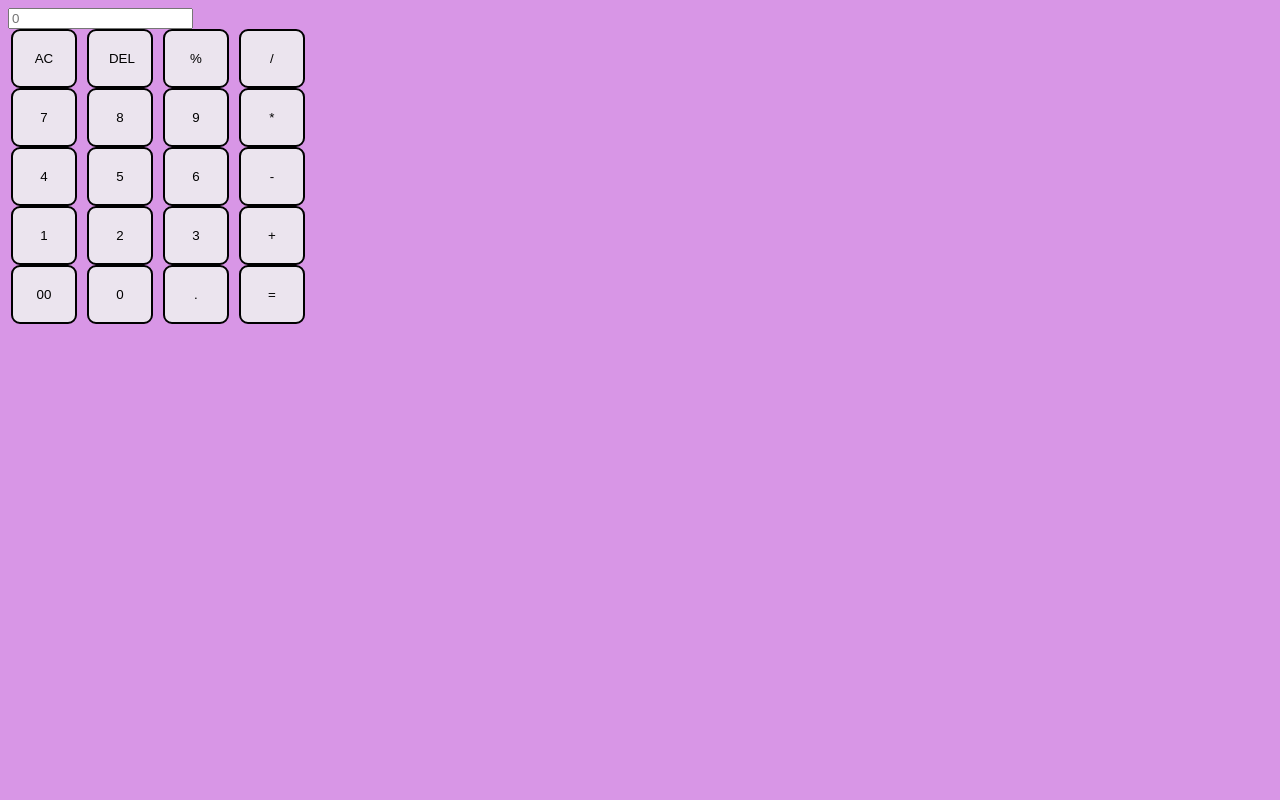
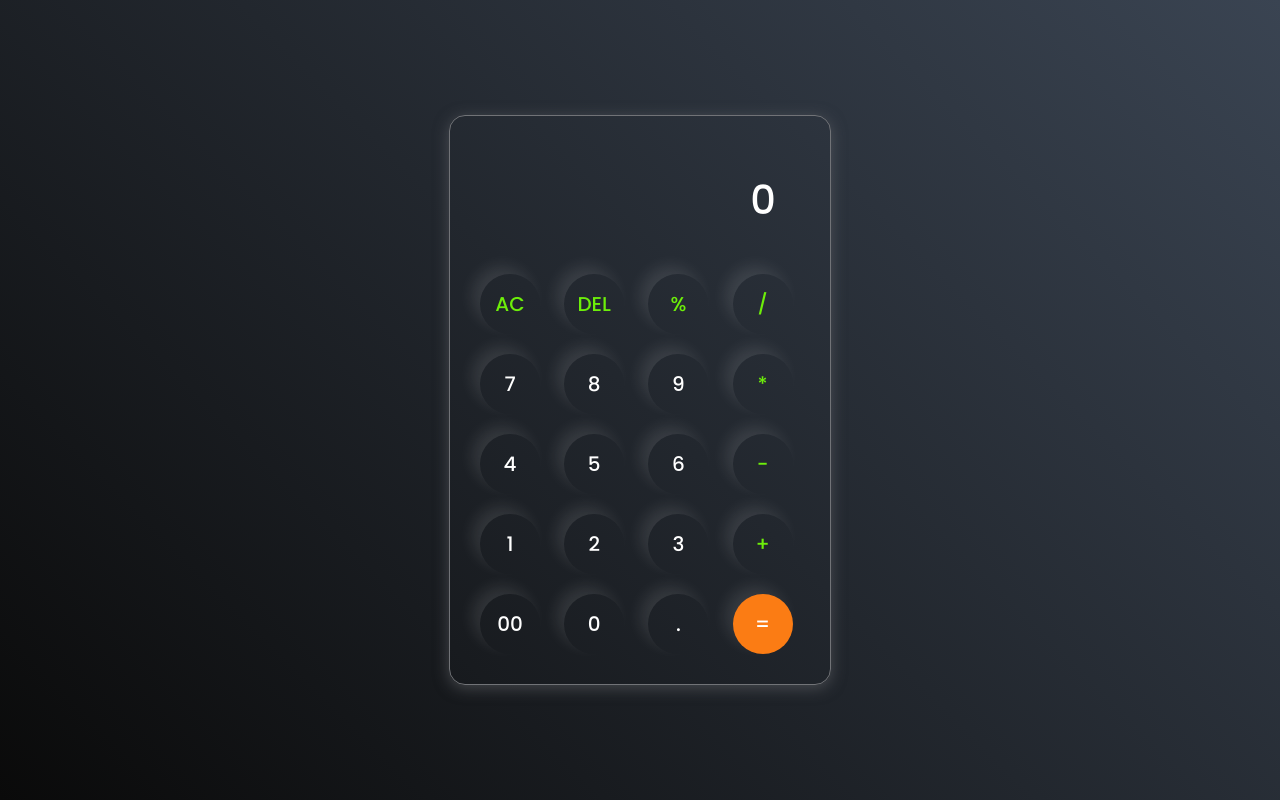
Before and after one commit to Navya-Malik/Calculator, a plain HTML site: page index.html in a window 1280 px wide. Drawn offline with Linux system fonts and the light colour scheme.

Commit message:
Update style.css

```diff
--- a/style.css
+++ b/style.css
@@ -1,30 +1,64 @@
-@import url('https://fonts.googleapis.com/css2?family=Roboto&display=swap');
-html {
-  height: 100%;
-  width: 100%;
-  font-family: 'Roboto', sans-serif;
-  background-color: #d896e6
+@import url('https://fonts.googleapis.com/css2?family=Poppins:wght@500&display=swap');
+
+*{
+    margin: 0;
+    padding: 0;
+    box-sizing: border-box;
+    font-family: 'Poppins', sans-serif;
 }
 
-
-.button{
-  padding: 20px;
-  background: #ebe4ee;
-  width: 66px;
-  margin: 0 3px;
-  border: 2px solid black;
-  border-radius: 9px;
-  cursor: pointer;
+body{
+    width: 100%;
+    height: 100vh;
+    display: flex;
+    justify-content: center;
+    align-items: center;
+    background: linear-gradient(45deg, #0a0a0a, #3a4452);
 }
 
-.row{
-  margin: 8px 0;
+.calculator{
+    border: 1px solid #717377;
+    padding: 20px;
+    border-radius: 16px;
+    background: transparent;
+    box-shadow: 0px 3px 15px rgba(113, 115, 119, 0.5);
+
 }
-.row input{
-  font-size:20px ;
-  width: 291px;
-  margin: 0;
-  padding: 10px 0px;
-  border: 2px solid black;
-  border-radius: 5px;
+
+input{
+    width: 320px;
+    border: none;
+    padding: 24px;
+    margin: 10px;
+    background: transparent;
+    box-shadow: 0px 3px 15px rgbs(84, 84, 84, 0.1);
+    font-size: 40px;
+    text-align: right;
+    cursor: pointer;
+    color: #ffffff;
 }
+
+input::placeholder{
+    color: #ffffff;
+}
+
+button{
+    border: none;
+    width: 60px;
+    height: 60px;
+    margin: 10px;
+    border-radius: 50%;
+    background: transparent;
+    color: #ffffff;
+    font-size: 20px;
+    box-shadow: -8px -8px 15px rgba(255, 255, 255, 0.1);
+    cursor: pointer;
+}
+
+.equalBtn{
+    background-color: #fb7c14;
+}
+
+.operator{
+    color: #6dee0a;
+}
```
